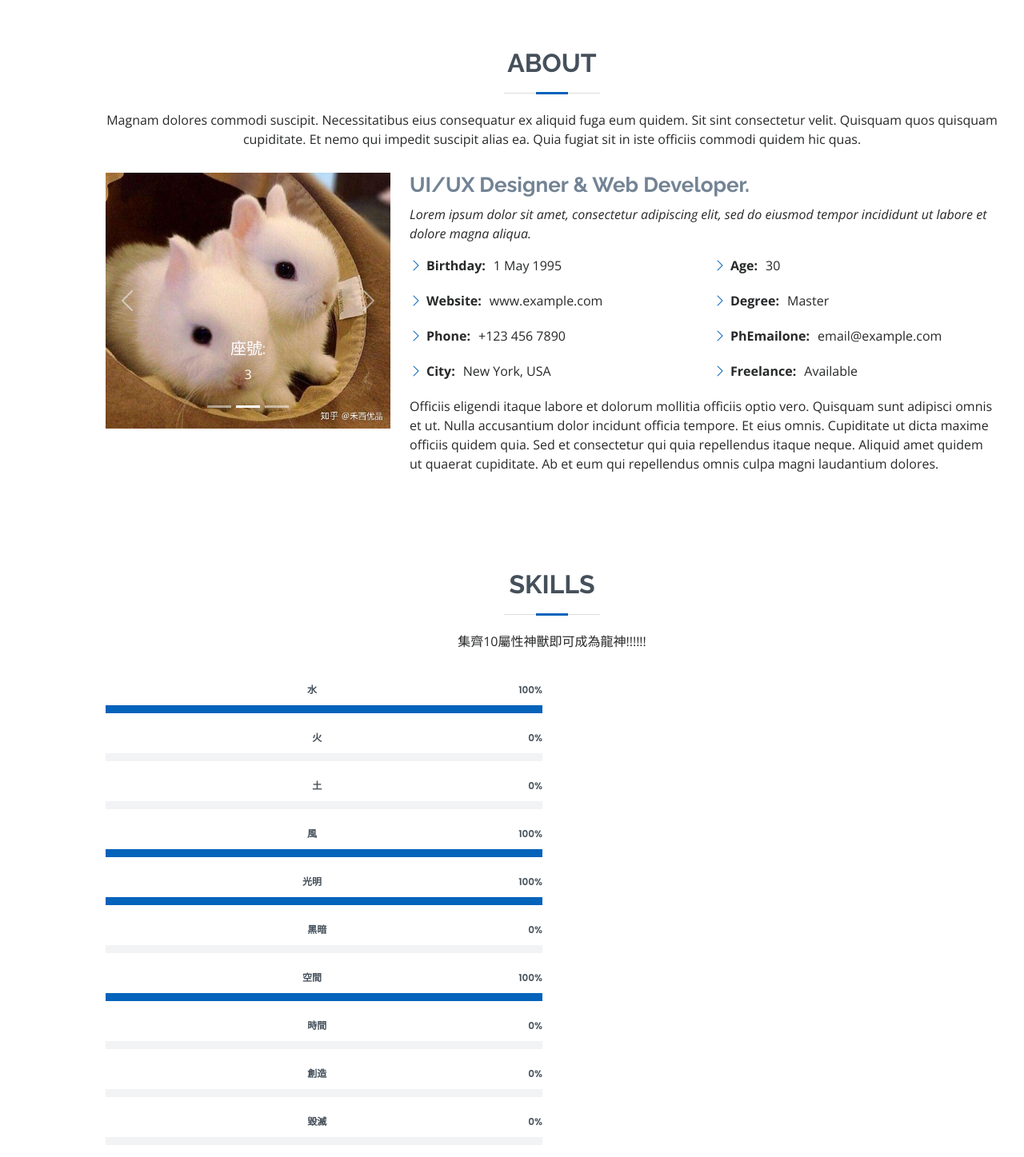
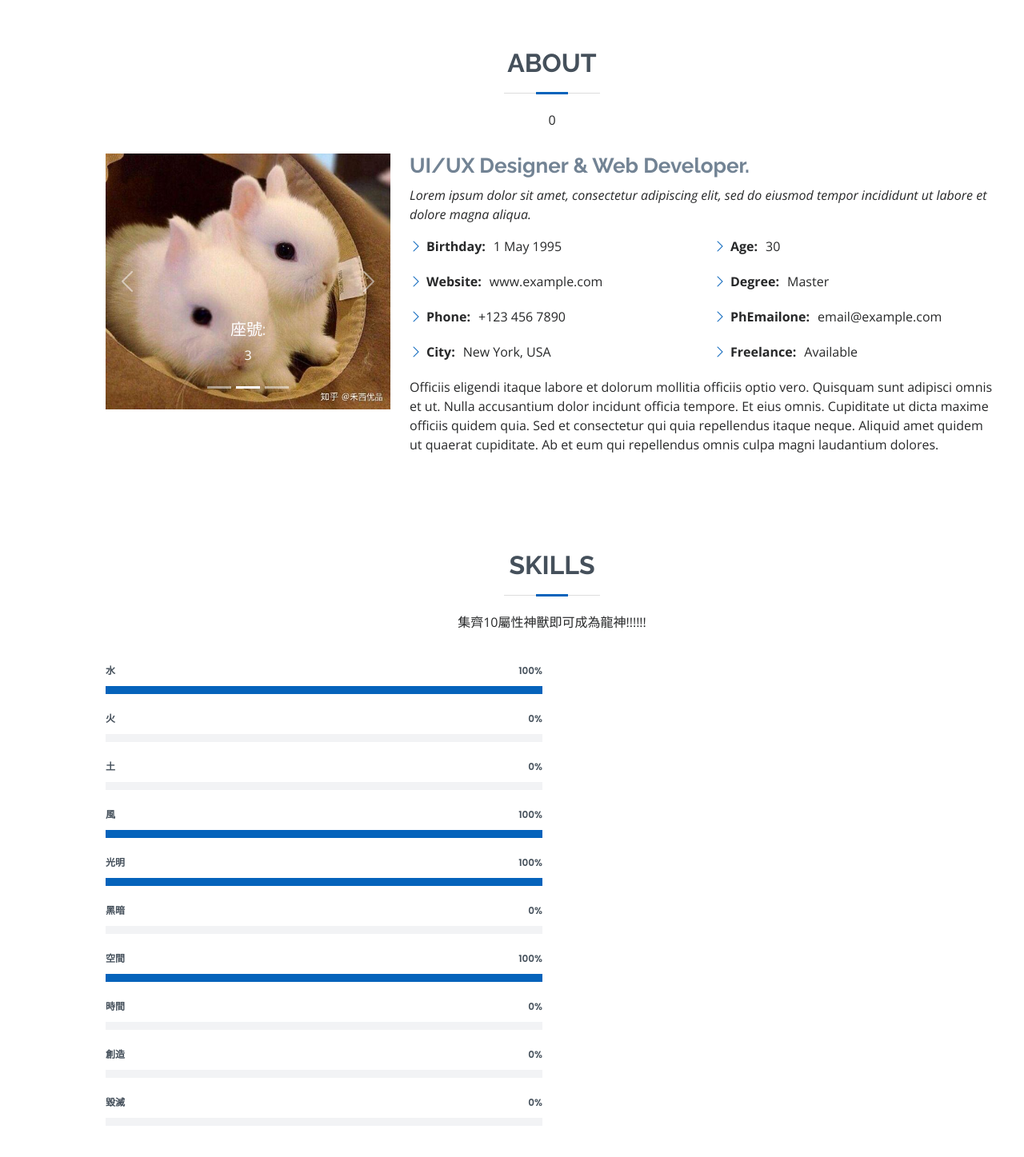
Before and after one commit to Armani54/Armani54.github.io, a plain HTML site: page index.html in a window 1280 px wide. Shown: the part 800-2247 px from the top of the page at 80% size. Drawn offline with nearby package versions, Linux system fonts and the light colour scheme.

Commit message:
Update index.html

```diff
--- a/index.html
+++ b/index.html
@@ -77,7 +77,7 @@
 
         <div class="section-title">
           <h2>About</h2>
-          <p>Magnam dolores commodi suscipit. Necessitatibus eius consequatur ex aliquid fuga eum quidem. Sit sint consectetur velit. Quisquam quos quisquam cupiditate. Et nemo qui impedit suscipit alias ea. Quia fugiat sit in iste officiis commodi quidem hic quas.</p>
+          <p>0</p>
         </div>
 
         <div class="row">
@@ -163,8 +163,7 @@
           <h2>Skills</h2>
           <p>集齊10屬性神獸即可成為龍神!!!!!!</p>
         </div>
-<center>
-        <div class="row skills-content">
+ <div class="row skills-content">
 
           <div class="col-lg-6">
 
@@ -238,7 +237,7 @@
               </div>
             </div>
 </div>
-</center>
+
 
     </section><!-- End Skills Section -->
 
```
